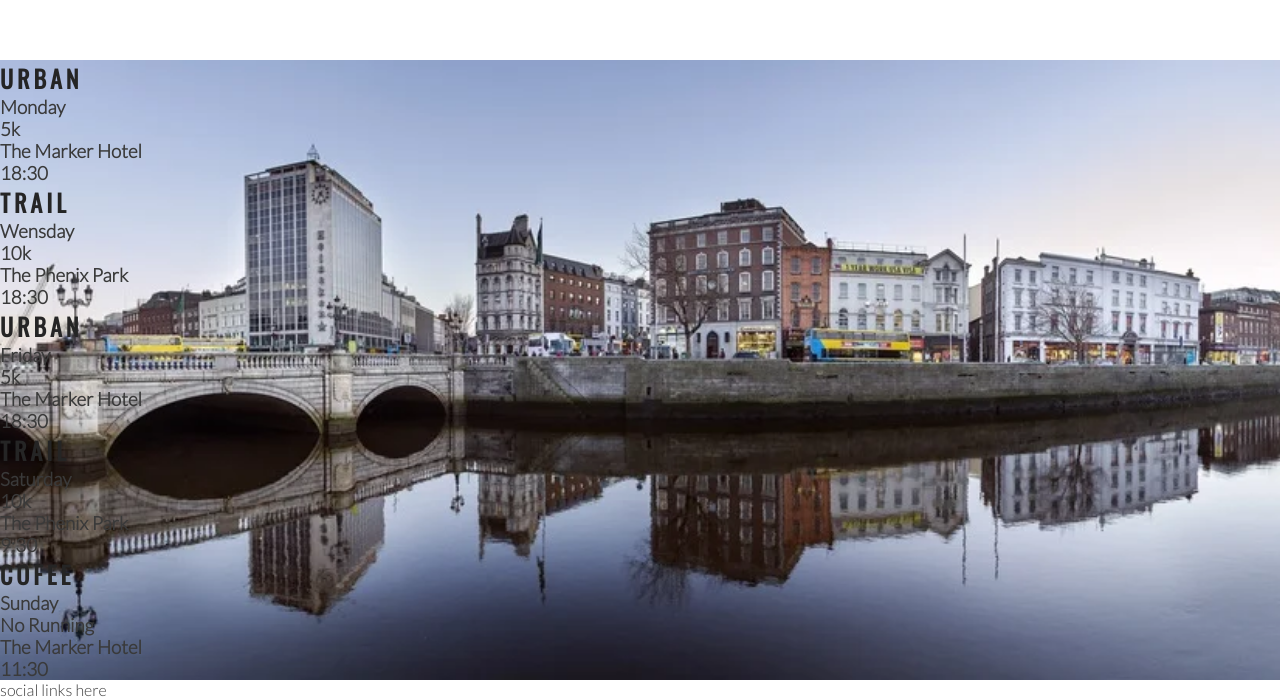
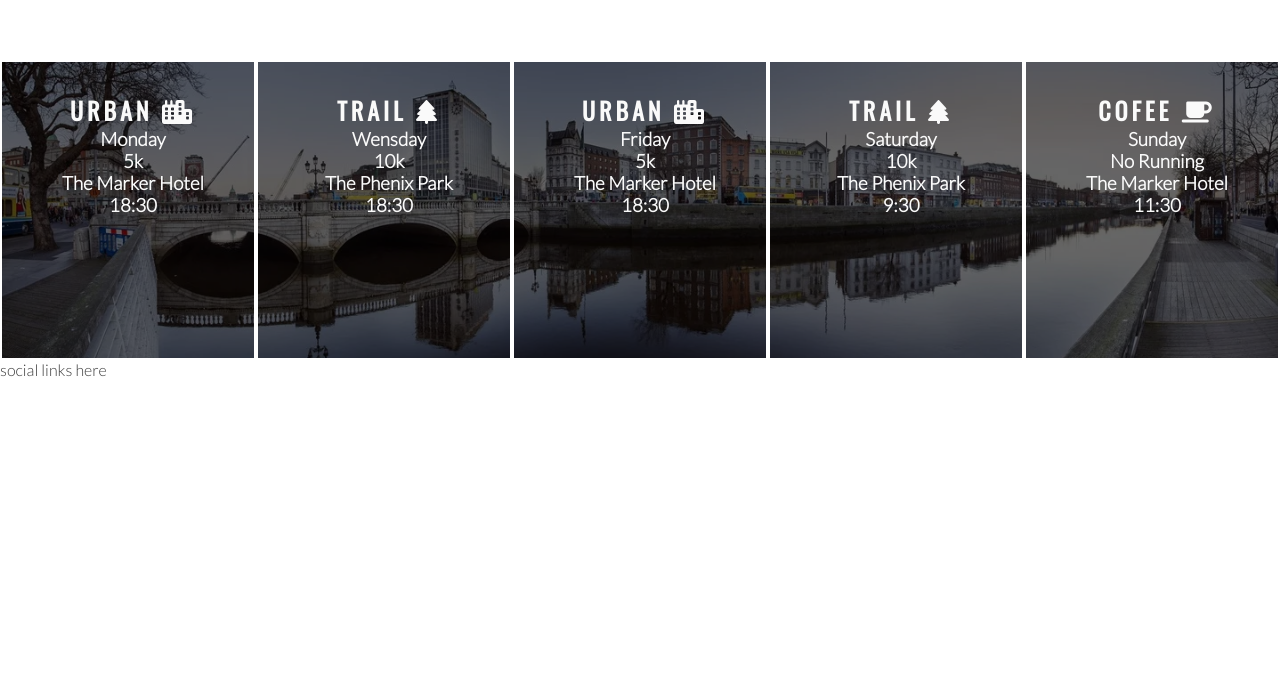
Before and after one commit to ANDKAAN/love.running, a plain HTML site: page index.html in a window 1280 px wide. Shown: the part 1235-1934 px from the top of the page. After the commit the page ends 1614 px from the top, so only its background shows below. Drawn offline with nearby package versions, Linux system fonts and the light colour scheme.

Commit message:
style times panel

```diff
--- a/assets/css/style.css
+++ b/assets/css/style.css
@@ -185,3 +185,20 @@ hr {
     width: 100%;
     overflow: hidden;
 }
+
+#times div {
+    color: #fafafa;
+    background-color: rgba(0, 0, 0, .6);
+    width: 20%;
+    height: 300px;
+    float: left;
+    padding: 30px 0 0 10px;
+    text-align: center;
+    border: 2px solid white;
+    box-sizing: border-box;
+}
+
+#times h2 {
+    color: #fafafa;
+}
+ BIN +43.6 KB
--- a/index.html
+++ b/index.html
@@ -84,7 +84,7 @@
     </section>
     <section id="times">
         <div>
-            <h2>Urban</h2>
+            <h2>Urban <i class="fa-solid fa-city"></i></h2>
             <h3>Monday</h3>
             <h3>5k</h3>
             <h3>The Marker Hotel</h3>
@@ -92,7 +92,7 @@
 
         </div>
         <div>
-            <h2>Trail</h2>
+            <h2>Trail <i class="fa-solid fa-tree"></i></h2>
             <h3>Wensday</h3>
             <h3>10k</h3>
             <h3>The Phenix Park</h3>
@@ -100,7 +100,7 @@
 
         </div>
         <div>
-            <h2>Urban</h2>
+            <h2>Urban <i class="fa-solid fa-city"></i></h2>
             <h3>Friday</h3>
             <h3>5k</h3>
             <h3>The Marker Hotel</h3>
@@ -108,7 +108,7 @@
 
         </div>
         <div>
-            <h2>Trail</h2>
+            <h2>Trail <i class="fa-solid fa-tree"></i></h2>
             <h3>Saturday</h3>
             <h3>10k</h3>
             <h3>The Phenix Park</h3>
@@ -116,7 +116,7 @@
 
         </div>
         <div>
-            <h2>Cofee</h2>
+            <h2>Cofee <i class="fa-solid fa-mug-saucer"></i></h2>
             <h3>Sunday</h3>
             <h3>No Running</h3>
             <h3>The Marker Hotel</h3>
```
